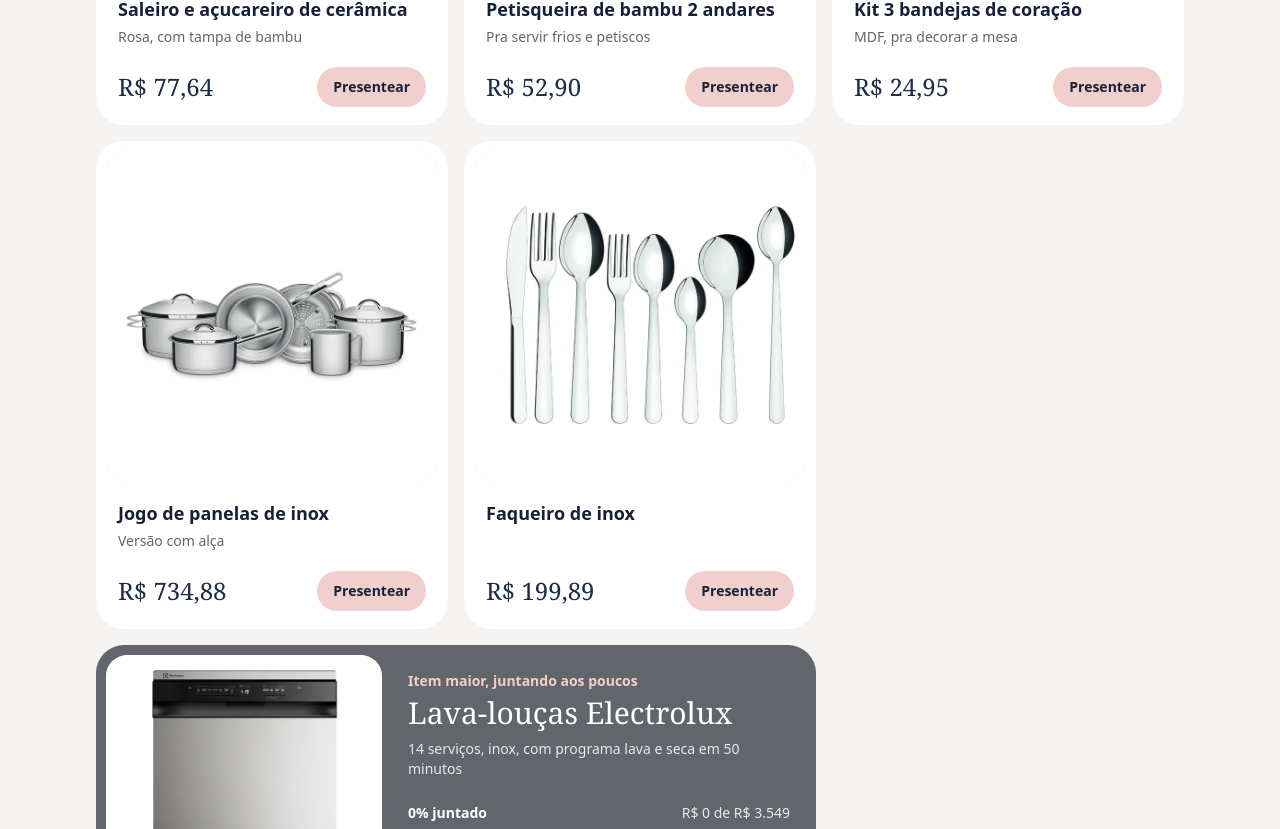
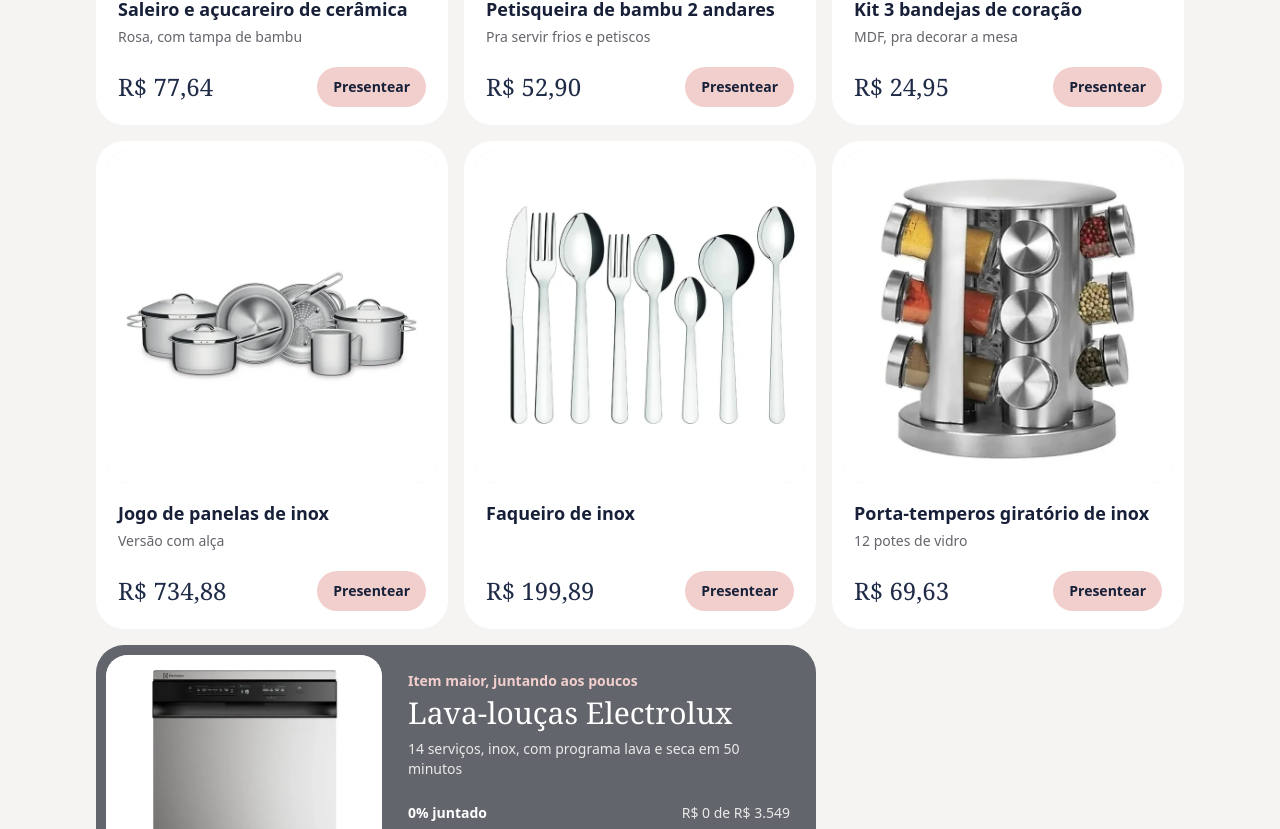
Before and after one commit to Lolita0000/cha-casa-nova, a React (Vite) app: page / in a window 1280 px wide. Shown: the part 3274-4103 px from the top of the page. Built offline with nearby package versions, Linux system fonts and the light colour scheme.

Commit message:
feat(gifts): add spice rack

```diff
--- a/src/data/gifts.ts
+++ b/src/data/gifts.ts
@@ -125,6 +125,17 @@
     productUrl: 'https://www.amazon.com.br/dp/B085W5PJT6',
   },
   {
+    id: 'spice-rack',
+    kind: 'simple',
+    roomId: 'kitchen',
+    name: 'Porta-temperos giratório de inox',
+    description: '12 potes de vidro',
+    priceInCents: 6963,
+    imageUrl: '/gifts/spice-rack.webp',
+    productUrl:
+      'https://shopee.com.br/Porta-Tempero-Condimento-Inox-12-Potes-Suporte-Girat%C3%B3rio-i.1564303923.58266707473?extraParams=%7B%22display_model_id%22%3A209193401909%2C%22model_selection_logic%22%3A3%7D',
+  },
+  {
     id: 'dishwasher',
     kind: 'pooled',
     roomId: 'kitchen',
```
Also changed, not shown: public/gifts/spice-rack.webp (added).
